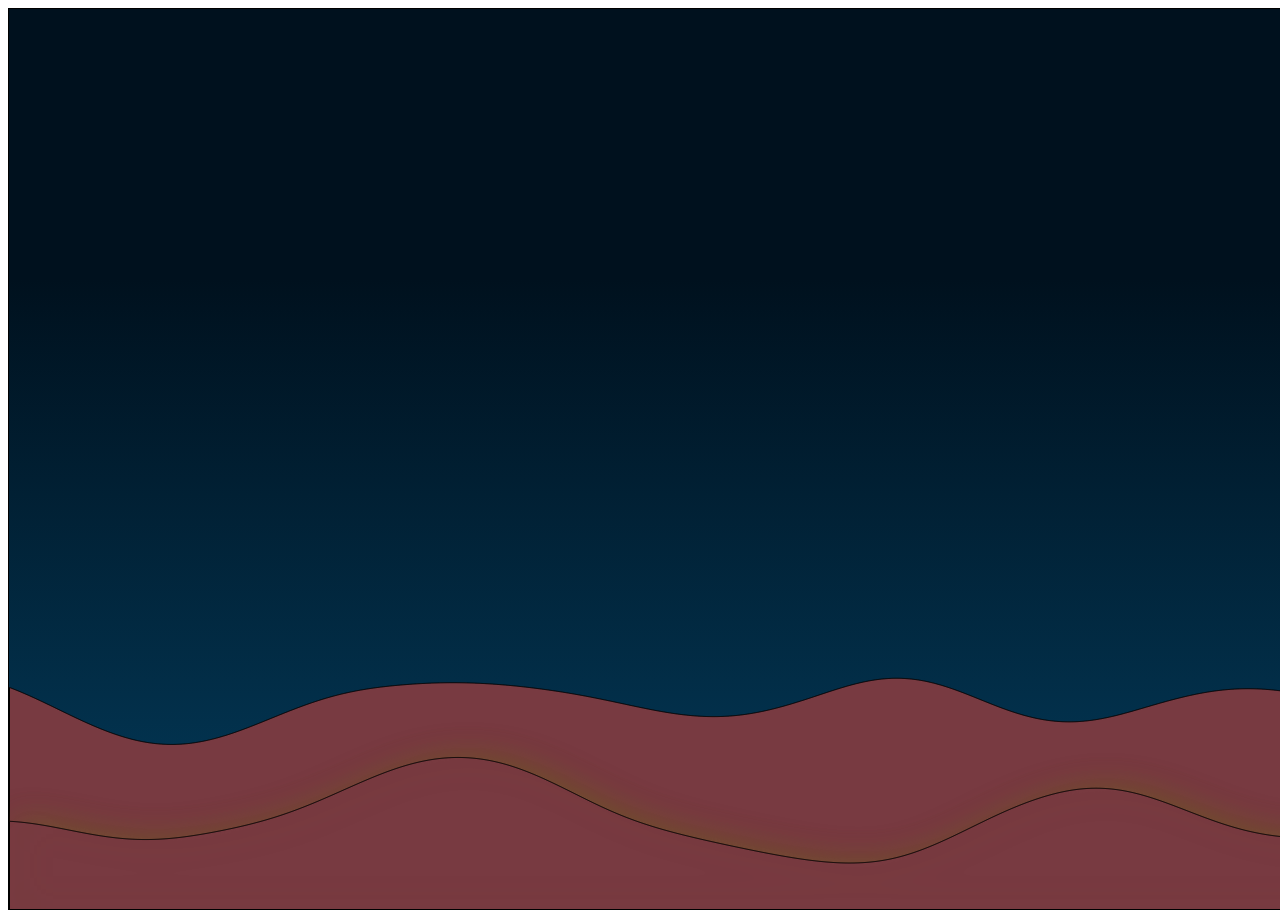
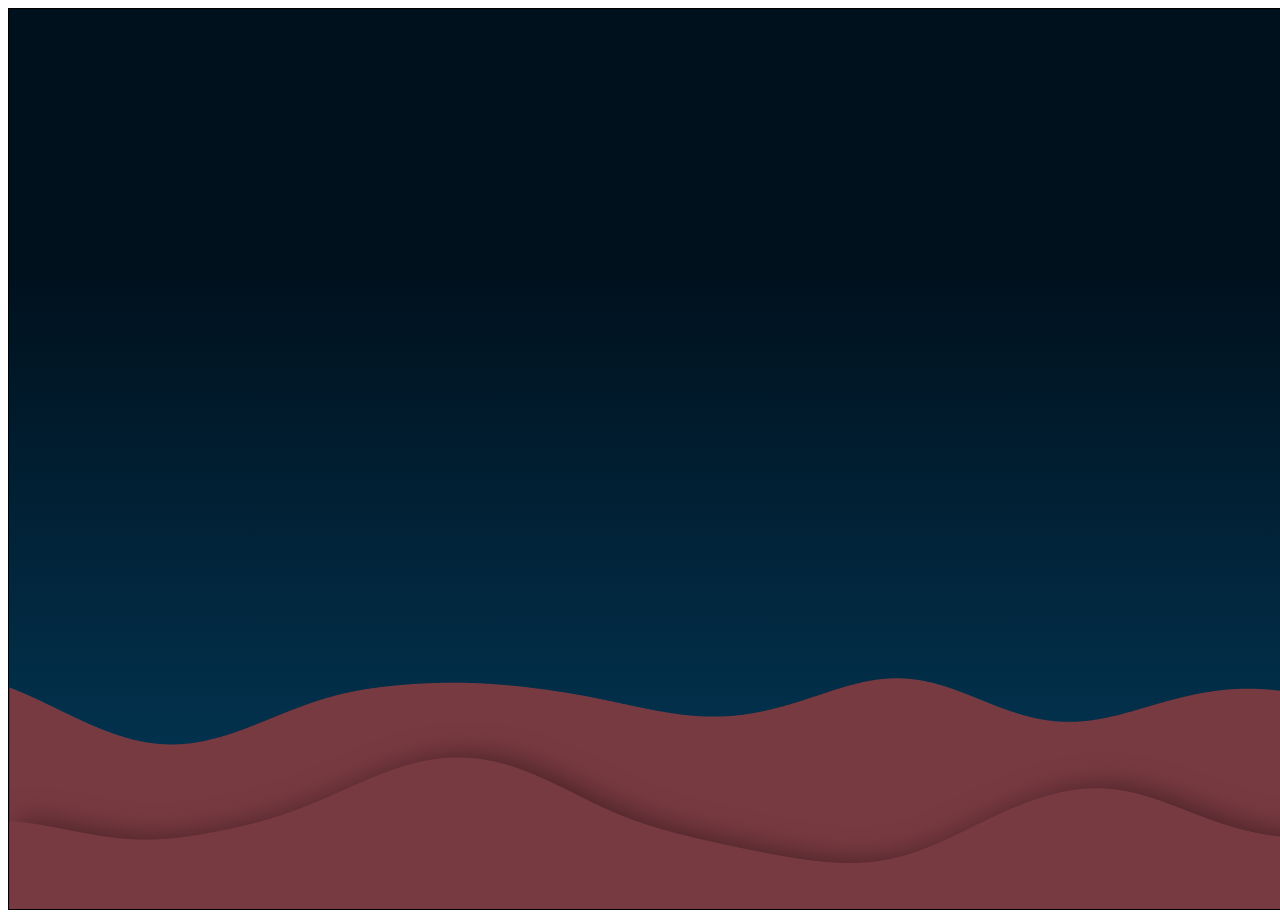
Before and after one commit to ghrlee/landscapes, a plain HTML site: page index.html in a window 1280 px wide. Shown: the top 918 px of the page. Drawn offline with Linux system fonts and the light colour scheme.

Commit message:
fix hill shadow

```diff
--- a/index.html
+++ b/index.html
@@ -38,7 +38,6 @@
     var newNoise = [];
     var simplex = new SimplexNoise();
 
-
     for(var i=0; i<CANVAS_WIDTH; i++) {
       newNoise.push({
         x: i,
@@ -57,7 +56,8 @@
     // draw shadow
 
     points = make1DNoise(params)
-    ctx.fillStyle = params.fillColor;
+    ctx.fillStyle = params.fillColor.color;
+    let hillShadowValue = params.fillColor.shadow;
     ctx.beginPath();
     ctx.moveTo(points[0].x, points[0].y);
 
@@ -68,15 +68,14 @@
     ctx.lineTo(points[0].x, points[0].y);
     ctx.fill();
     // here the line casts a "shadow" of dots above it, unless it's the first hill
-    ctx.stroke();
+    // ctx.stroke();
     // ctx.shadowOffsetY = 20;
-    hillShadow("hsla(35,45%,30%,1)");
-    // console.log(ctx)
+    hillShadow(hillShadowValue);
   }
 
   function drawAllHills(params) {
     var hillsParams = params;
-    var lightestColor = hillsParams.fillColor + (1.2 * hillsParams.times);
+
     for(var i = 1; i <= params.times; i++) {
       fillPath(params)
       hillsParams.axis = params.axis + 100;
@@ -90,16 +89,9 @@
   // params //
   // ================================== //
 
-
-
-  // var skyParams = { fillColor: colorPalette['primaryColor']}
-
-
-
-
   var colorPalette = colorPalette(35, 35, 1);
   console.log(colorPalette)
-  var hillColor = colorPalette[1].color;
+  var hillColor = colorPalette[1];
   // drawSky()
 
   var hillParams = {
@@ -112,14 +104,5 @@
   }
 
   drawAllHills(hillParams)
-  // fillPath(hillParams);
 
-  // generateHslaColors(45, 45, 1)
-
-
-  // weekend todos
-  // refactor colors still to be just a single call
-
-  // factor in day and night
-  // use original render method to draw day
 </script>
--- a/scripts/color.js
+++ b/scripts/color.js
@@ -2,56 +2,15 @@
 // color //
 // ================================== //
 
-// function randomColorValues() {
-//   var randH = Math.random();
-//   var randS = Math.random() * 0.1 + 0.5;
-//   var randL = Math.random() * 0.1 + 0.4;
-//   return { h: randH, s: randS, l: randL };
-// }
-
-// function getHue(color) {
-//   return color.h % 1.0;
-// }
-
-// function primaryColor(color) {
-//   return "hsl(" + getHue(color) * 360 + ", " + (color.s % 1.0) * 100 + "%, " + (color.l % 1.0) * 100 + "%)";
-// }
-
-// function secondaryColor(color) {
-//   return "hsl(" + (getHue(color) * 360 + 210)+ ", " + (color.s % 1.0) * 100 + "%, " + (color.l % 1.0) * 100 + "%)";
-// }
-
-// function hillColor() {
-//   // console.log(randomColor)
-//   var baseColor = randomColorValues();
-//   console.log(baseColor);
-//   return  {
-//     h: baseColor.h + Math.random() * 0.2 - 0.2,
-//     s: baseColor.s + Math.random() * 0.2 - 0.20,
-//     l: baseColor.l + Math.random() * 0.1 + 0.2
-//   }
-// }
-
-// function skyColor() {
-
-// }
-
 function hillShadow(color) {
-  // shadowColor = {
-  //   h: color.h,
-  //   s: color.s,
-  //   l: color.l - .3
-  // }
-
   ctx.shadowOffsetX = 10;
   ctx.shadowColor = color;
   ctx.shadowBlur = 30;
 }
 
-
 function complementaryPositions(startingPosition) {
   var complementaryPosition = (startingPosition + 180) % 360;
-  return [startingPosition, complementaryPosition]
+  return [startingPosition, complementaryPosition, startingPosition]
 }
 
 function analagousPositions(startingPosition) {
@@ -72,12 +31,10 @@ function triadicPositions(startingPosition) {
   return [startingPosition, complementaryPosition, thirdPosition]
 }
 
-
 function generateHslaPoints () {
-
   let startingPosition = Math.floor(Math.random() * 360);
-  let positionsArray = [complementaryPositions, analagousPositions, splitPositions, triadicPositions];
-  let positions = positionsArray[Math.floor(Math.random() * positionsArray.length)](startingPosition);
+  let positionNames = [complementaryPositions, analagousPositions, splitPositions, triadicPositions];
+  let positions = positionNames[Math.floor(Math.random() * positionNames.length)](startingPosition);
 
   return positions
 }
```
